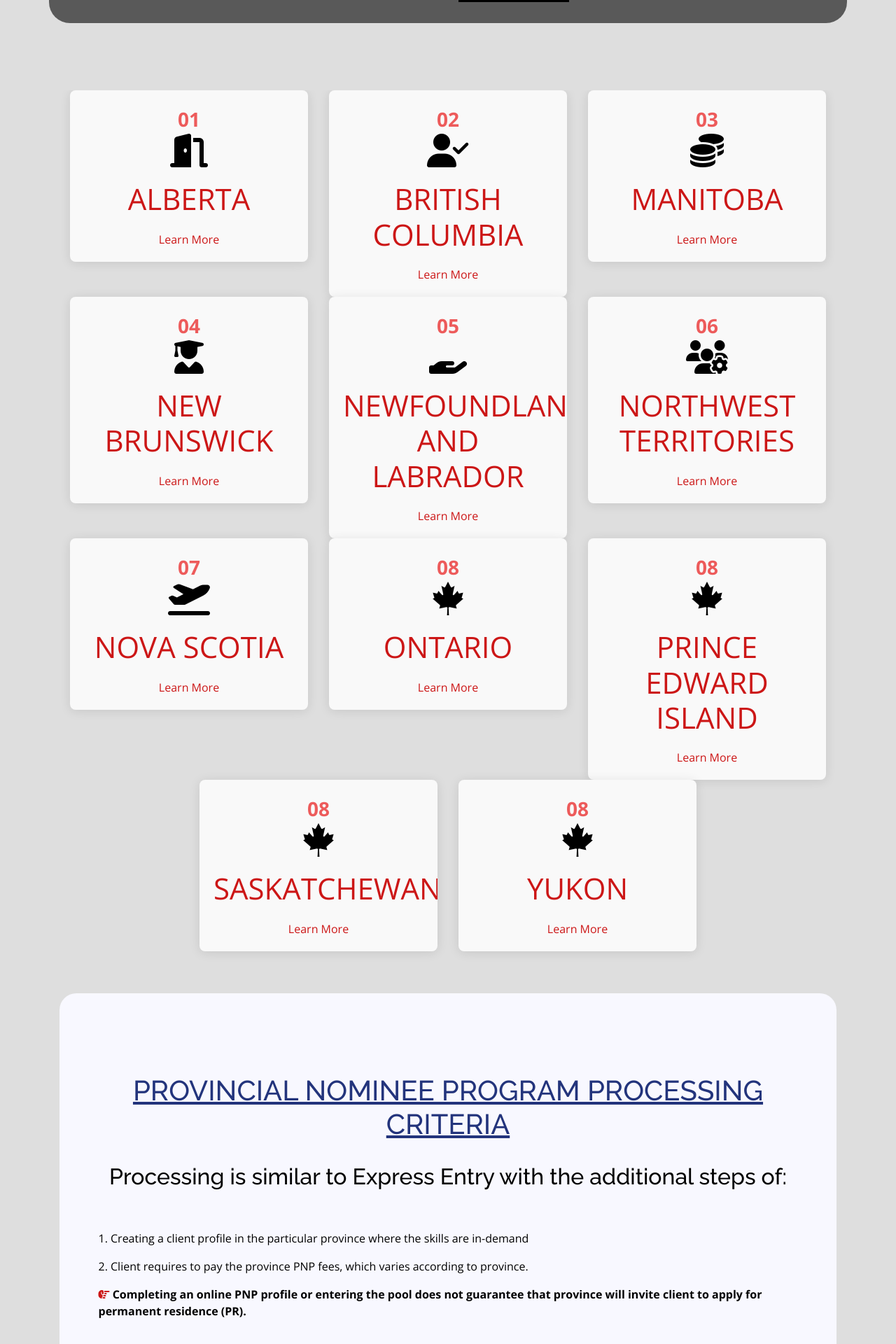
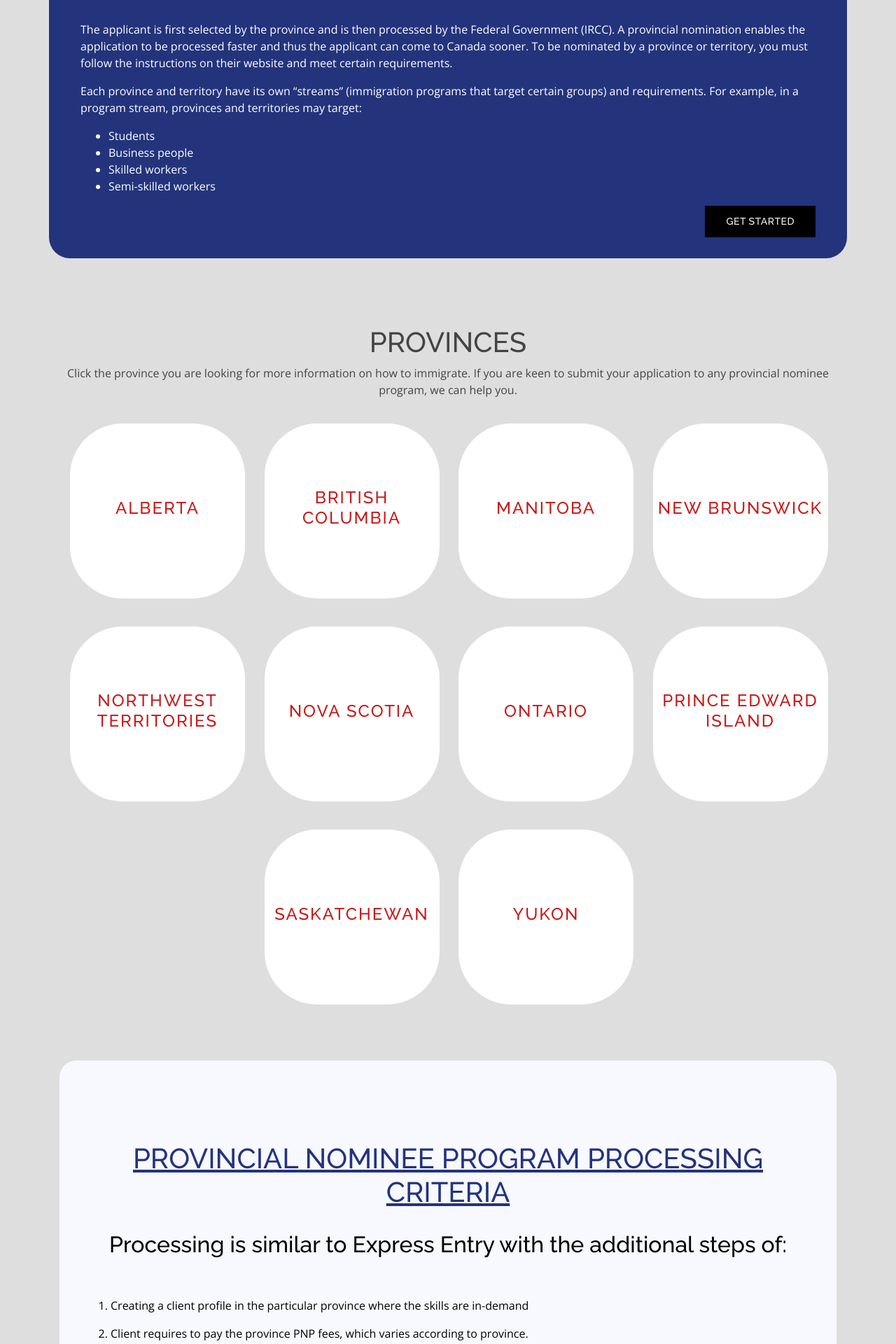
Before and after one commit to Unisight-Technologies/visa-to-america-canada, a Django app: page /nominee/ in a window 1280 px wide. Shown: the part 735-2655 px from the top of the page at 70% size. Run offline with Django 3.2, Linux system fonts and the light colour scheme; some libraries are stand-ins or nearby versions.

Commit message:
carousel fixed , font updated, nominee page box, and content

```diff
--- a/visa_app/static/assets/css/main.css
+++ b/visa_app/static/assets/css/main.css
@@ -151,7 +151,7 @@
 }
 
 .odd-about-card{
-    background-color: #00000099;
+    background-color: #23347C;
     color: black;
     padding: 30px;
     border-radius: 30px;
@@ -297,3 +297,122 @@
 #news-btn:hover > a{
   color: black;
 }
+
+
+/* nominee page card */
+
+.container-card {
+  display: flex;
+  align-items: center;
+  justify-content: center;
+  position: relative;
+  margin: 20px auto;
+  width: 250px;
+  height: 250px;
+  background: white;
+  border-radius: 75px;
+  font-family: 'Montserrat', sans-serif;
+  font-size: 20px;
+  font-weight: lighter;
+  letter-spacing: 2px;
+  transition: 1s box-shadow;
+}
+
+.container-card:hover {
+  box-shadow: 0 5px 35px 0px rgba(0,0,0,.1);
+}
+
+.container-card:hover::before, .container-card:hover::after {
+  display: block;
+  content: '';
+  position: absolute;
+  width: 250px;
+  height: 250px;
+  background: #FDA8CF;
+  border-radius: 75px;
+  z-index: -1;
+  animation: 1s clockwise infinite;
+}
+
+.container-card:hover:after {
+  background: #F3CE5E;
+  animation: 2s counterclockwise infinite;
+}
+
+@keyframes clockwise {
+  0% {
+    top: -5px;
+    left: 0;
+  }
+  12% {
+    top: -2px;
+    left: 2px;
+  }
+  25% {
+    top: 0;
+    left: 5px;
+  }
+  37% {
+    top: 2px;
+    left: 2px;
+  }
+  50% {
+    top: 5px;
+    left: 0;
+  }
+  62% {
+    top: 2px;
+    left: -2px;
+  }
+  75% {
+    top: 0;
+    left: -5px;
+  }
+  87% {
+    top: -2px;
+    left: -2px;
+  }
+  100% {
+    top: -5px;
+    left: 0;
+  }
+}
+
+@keyframes counterclockwise {
+  0% {
+    top: -5px;
+    right: 0;
+  }
+  12% {
+    top: -2px;
+    right: 2px;
+  }
+  25% {
+    top: 0;
+    right: 5px;
+  }
+  37% {
+    top: 2px;
+    right: 2px;
+  }
+  50% {
+    top: 5px;
+    right: 0;
+  }
+  62% {
+    top: 2px;
+    right: -2px;
+  }
+  75% {
+    top: 0;
+    right: -5px;
+  }
+  87% {
+    top: -2px;
+    right: -2px;
+  }
+  100% {
+    top: -5px;
+    right: 0;
+  }
+}
--- a/visa_app/templates/base.html
+++ b/visa_app/templates/base.html
@@ -30,7 +30,7 @@
   <link href="{% static 'assets/css/style.css' %}" rel="stylesheet">
 
   <link href="{% static 'assets/css/main.css' %}" rel="stylesheet">
-
+  <a href='https://www.freepik.com/vectors/infographic'></a>
 
   <!-- =======================================================
   * Template Name: Day - v2.1.0
--- a/visa_app/templates/index.html
+++ b/visa_app/templates/index.html
@@ -25,7 +25,7 @@
 
           <div class="carousel-caption">
 
-            <h2 class="carousel-title animated" style="background-color:#404040cc";>Welcome to Canada</h2>
+            <h2 class="carousel-title animated" style="color: white";>Welcome to Canada</h2>
             <!-- <h1>Welcome to Canada</h1> -->            <br>
 
             <a href="https://onlineservices-servicesenligne.cic.gc.ca/c2c/eapp.do" class="btn-get-started scrollto">Entry for Eligibility</a>
@@ -46,7 +46,7 @@
 
           <div class="carousel-caption">
 
-            <h2 class="carousel-title animated" style="background-color:#404040cc";>Welcome to Canada</h2>
+            <h2 class="carousel-title animated" style="color: #cc1616";>Welcome to Canada</h2>
             <!-- <h1>Welcome to Canada</h1> -->            <br>
 
             <a href="https://onlineservices-servicesenligne.cic.gc.ca/c2c/eapp.do" class="btn-get-started scrollto">Entry for Eligibility</a>
@@ -67,7 +67,7 @@
 
           <div class="carousel-caption">
 
-            <h2 class="carousel-title animated" style="background-color:#404040cc";>Welcome to Canada</h2>
+            <h2 class="carousel-title animated" style="color: #23347C";>Welcome to Canada</h2>
             <!-- <h1>Welcome to Canada</h1> -->            <br>
             <a href="https://onlineservices-servicesenligne.cic.gc.ca/c2c/eapp.do" class="btn-get-started scrollto">Entry for Eligibility</a>
 
--- a/visa_app/templates/nominee.html
+++ b/visa_app/templates/nominee.html
@@ -9,7 +9,7 @@
     <div class="container">
 
       <div class="section-title">
-          <span style="color: black">PROVNCIAL NOMINEE PROGRAM</span>
+          <p style="color: black; font-size: 3em; font-family:Open Sans, sans-serif;">PROVINCIAL NOMINEE PROGRAM</p>
 
       </div>
       <p class="text-center">A Canadian province or territory has to nominate you to immigrate to Canada through the Provincial Nominee Program (PNP).</p>
@@ -27,16 +27,28 @@
       <div id="our-mission" class="col-md-6">
 
         <h2 class="title-style-2">THE PROVINCIAL NOMINEE PROGRAM IS FOR APPLICANTS WHO:<span class="title-under"></span></h2><br>
-        <ul class="text-left" type="circle">
+        <ul class="text-left" type="disc">
           <li>Have the skills, education and work experience to contribute to the economy of a specific province or territory</li><br>
           <li>Want to live in that province</li><br>
           <li>Want to become permanent residents of Canada.</li><br>
+        </ul>
 
+      </div>
+      <div id="our-mission" class="col-md-12">
+        <p >The applicant is first selected by the province and is then processed by the Federal Government (IRCC). A provincial nomination enables the application to be processed faster and thus the applicant can come to Canada sooner.  To be nominated by a province or territory, you must follow the instructions on their website and meet certain requirements.
+        </p>
+        <p>Each province and territory have its own “streams” (immigration programs that target certain groups) and requirements. For example, in a program stream, provinces and territories may target:</p>
+        <ul>
+          <li>Students</li>
+          <li>Business people</li>
+          <li>Skilled workers</li>
+          <li>Semi-skilled workers</li>
+        </ul>
+        <div >
+          <a href="https://www.canada.ca/en/immigration-refugees-citizenship/services/study-canada/study-permit/get-documents.html"
+          class="btn-get-started" style="Float:right">Get Started</a>
 
-        </ul>
-        <a href="https://www.canada.ca/en/immigration-refugees-citizenship/services/study-canada/study-permit/get-documents.html"
-        class="btn-get-started">Get Started</a>
-
+        </div>
       </div>
 
 </div>
@@ -49,141 +61,52 @@
   <div class="container">
 
     <div class="row" style="justify-content: center";>
+      <h1>PROVINCES</h1>
+      <p style="text-align: center";>Click the province you are looking for more information on how to immigrate. If you are keen to submit your application to any provincial nominee program, we can help you.</p>
 
-      <div class="col-lg-4" data-aos="fade-up">
-        <div class="box">
-          <span>01</span>
-          <i style="color: black; font-size: 3em;" class="fas fa-door-open"></i>
-          <a href="https://onecanadavisa.squarespace.com/alberta"><h4>ALBERTA</h4></a>
-          <p></p>
-          <a href="https://onecanadavisa.squarespace.com/alberta">Learn More</a>
-          <!-- <p>Ulamco laboris nisi ut aliquip ex ea commodo consequat. Et consectetur ducimus vero placeat</p> -->
-        </div>
+
+      <div class="col-lg-3" >
+        <div class="container-card" style="text-align:center";><a href="https://onecanadavisa.squarespace.com/alberta"><h4>ALBERTA</h4></a></div>
       </div>
 
-      <div class="col-lg-4 mt-4 mt-lg-0" data-aos="fade-up" data-aos-delay="150">
-        <div class="box">
-          <span>02</span>
-          <i style="color: black; font-size: 3em;" class="fas fa-user-check"></i>
-          <a href="https://onecanadavisa.squarespace.com/british-columbia"><h4>BRITISH COLUMBIA</h4></a>
-          <p></p>
-            <a href="https://onecanadavisa.squarespace.com/british-columbia">Learn More</a>
-
-          <!-- <p>Dolorem est fugiat occaecati voluptate velit esse. Dicta veritatis dolor quod et vel dire leno para dest</p> -->
-        </div>
+      <div class="col-lg-3" >
+      <div class="container-card" style="text-align:center";><a href="https://onecanadavisa.squarespace.com/british-columbia"><h4>BRITISH COLUMBIA</h4></a></div>
       </div>
 
-      <div class="col-lg-4 mt-4 mt-lg-0" data-aos="fade-up" data-aos-delay="300">
-        <div class="box">
-          <span>03</span>
-          <!-- <i class="fa fa-money" aria-hidden="true"></i> -->
-          <!-- <i style="color: black;" class="fad fa-sack-dollar"></i> -->
-          <i style="color: black; font-size: 3em;"  class="fas fa-coins"></i>
-          <a href="https://onecanadavisa.squarespace.com/manitoba"><h4>MANITOBA</h4></a>
-
-          <p></p>
-            <a href="https://onecanadavisa.squarespace.com/manitoba">Learn More</a>
-          <!-- <p>Molestiae officiis omnis illo asperiores. Aut doloribus vitae sunt debitis quo vel nam quis</p> -->
-        </div>
-      </div>
-      <br><br>
-
-      <div class="col-lg-4 mt-4 mt-lg-0" data-aos="fade-up" data-aos-delay="300">
-        <div class="box">
-          <span>04</span>
-          <i style="color: black; font-size: 3em;" class="fas fa-user-graduate"></i>
-          <a href="https://onecanadavisa.squarespace.com/new-brunswick-1"><h4>NEW BRUNSWICK</h4></a>
-
-          <p></p>
-            <a href="https://onecanadavisa.squarespace.com/new-brunswick-1">Learn More</a>
-          <!-- <p>Molestiae officiis omnis illo asperiores. Aut doloribus vitae sunt debitis quo vel nam quis</p> -->
-        </div>
+      <div class="col-lg-3" >
+      <div class="container-card" style="text-align:center";><a href="https://onecanadavisa.squarespace.com/manitoba"><h4>MANITOBA</h4></a></div>
       </div>
 
-      <div class="col-lg-4 mt-4 mt-lg-0" data-aos="fade-up" data-aos-delay="300">
-        <div class="box">
-          <span>05</span>
-          <i style="color: black; font-size: 3em;" class="fas fa-hand-holding"></i>
-          <a href="https://onecanadavisa.squarespace.com/newfoundland-and-labrador"><h4>NEWFOUNDLAND AND LABRADOR</h4></a>
-
-          <p></p>
-            <a href="https://onecanadavisa.squarespace.com/newfoundland-and-labrador">Learn More</a>
-          <!-- <p>Molestiae officiis omnis illo asperiores. Aut doloribus vitae sunt debitis quo vel nam quis</p> -->
-        </div>
+      <div class="col-lg-3" >
+      <div class="container-card" style="text-align:center";><a href="https://onecanadavisa.squarespace.com/new-brunswick-1"><h4>NEW BRUNSWICK</h4></a></div>
       </div>
 
-      <div class="col-md-4 mt-4 mt-lg-0" data-aos="fade-up" data-aos-delay="300">
-        <div class="box">
-          <span>06</span>
-          <i style="color: black; font-size: 3em;" class="fas fa-users-cog"></i>
-          <a href="https://onecanadavisa.squarespace.com/northwest-territories"><h4>NORTHWEST TERRITORIES</h4></a>
-
-          <p></p>
-            <a href="https://onecanadavisa.squarespace.com/northwest-territories">Learn More</a>
-          <!-- <p>Molestiae officiis omnis illo asperiores. Aut doloribus vitae sunt debitis quo vel nam quis</p> -->
-        </div>
+      <div class="col-lg-3" >
+      <div class="container-card" style="text-align:center";><a href="https://onecanadavisa.squarespace.com/northwest-territories"><h4>NORTHWEST TERRITORIES</h4></a></div>
       </div>
 
-      <div class="col-lg-4 mt-4 mt-lg-0" data-aos="fade-up" data-aos-delay="300">
-        <div class="box">
-          <span>07</span>
-          <i style="color: black; font-size: 3em;"class="fas fa-plane-departure"></i>
-          <a href="https://onecanadavisa.squarespace.com/nova-scotia"><h4>NOVA SCOTIA</h4></a>
-
-          <p></p>
-            <a href="https://onecanadavisa.squarespace.com/nova-scotia">Learn More</a>
-          <!-- <p>Molestiae officiis omnis illo asperiores. Aut doloribus vitae sunt debitis quo vel nam quis</p> -->
-        </div>
+      <div class="col-lg-3" >
+      <div class="container-card" style="text-align:center";><a href="https://onecanadavisa.squarespace.com/nova-scotia"><h4>NOVA SCOTIA</h4></a></div>
       </div>
 
-      <div class="col-lg-4 mt-4 mt-lg-0" data-aos="fade-up" data-aos-delay="300">
-        <div class="box">
-          <span>08</span>
-          <i style="color: black; font-size: 3em; "class="fab fa-canadian-maple-leaf"></i>
-          <a href="https://onecanadavisa.squarespace.com/ontario-nominee-program"><h4>ONTARIO</h4></a>
-
-          <p></p>
-            <a href="https://onecanadavisa.squarespace.com/ontario-nominee-program">Learn More</a>
-          <!-- <p>Molestiae officiis omnis illo asperiores. Aut doloribus vitae sunt debitis quo vel nam quis</p> -->
-        </div>
+      <div class="col-lg-3" >
+      <div class="container-card" style="text-align:center";> <a href="https://onecanadavisa.squarespace.com/ontario-nominee-program"><h4>ONTARIO</h4></a></div>
       </div>
 
-      <div class="col-lg-4 mt-4 mt-lg-0" data-aos="fade-up" data-aos-delay="300">
-        <div class="box">
-          <span>08</span>
-          <i style="color: black; font-size: 3em; "class="fab fa-canadian-maple-leaf"></i>
-          <a href="https://onecanadavisa.squarespace.com/prince-edward-island"><h4>PRINCE EDWARD ISLAND</h4></a>
-
-          <p></p>
-            <a href="https://onecanadavisa.squarespace.com/prince-edward-island">Learn More</a>
-          <!-- <p>Molestiae officiis omnis illo asperiores. Aut doloribus vitae sunt debitis quo vel nam quis</p> -->
-        </div>
+      <div class="col-lg-3" >
+      <div class="container-card" style="text-align:center";><a href="https://onecanadavisa.squarespace.com/prince-edward-island"><h4>PRINCE EDWARD ISLAND</h4></a></div>
       </div>
 
-      <div class="col-lg-4 mt-4 mt-lg-0" data-aos="fade-up" data-aos-delay="300">
-        <div class="box">
-          <span>08</span>
-          <i style="color: black; font-size: 3em; "class="fab fa-canadian-maple-leaf"></i>
-          <a href="https://onecanadavisa.squarespace.com/saskatchewan"><h4>SASKATCHEWAN</h4></a>
-
-          <p></p>
-            <a href="https://onecanadavisa.squarespace.com/saskatchewan">Learn More</a>
-          <!-- <p>Molestiae officiis omnis illo asperiores. Aut doloribus vitae sunt debitis quo vel nam quis</p> -->
-        </div>
+      <div class="col-lg-3" >
+      <div class="container-card" style="text-align:center";><a href="https://onecanadavisa.squarespace.com/saskatchewan"><h4>SASKATCHEWAN</h4></a></div>
       </div>
 
-      <div class="col-lg-4 mt-4 mt-lg-0" data-aos="fade-up" data-aos-delay="300">
-        <div class="box">
-          <span>08</span>
-          <i style="color: black; font-size: 3em; "class="fab fa-canadian-maple-leaf"></i>
-          <a href="https://onecanadavisa.squarespace.com/yukon"><h4>YUKON</h4></a>
+      <div class="col-lg-3" >
+      <div class="container-card" style="text-align:center";><a href="https://onecanadavisa.squarespace.com/yukon"><h4>YUKON</h4></a></div>
+      </div>
 
-          <p></p>
-            <a href="https://onecanadavisa.squarespace.com/yukon">Learn More</a>
-          <!-- <p>Molestiae officiis omnis illo asperiores. Aut doloribus vitae sunt debitis quo vel nam quis</p> -->
-        </div>
-      </div>
-    </div>
+  </div>
+
 
   </div>
 </section>
```
Also changed, not shown: visa_app/static/assets/css/style.css (+37 -1 lines).
